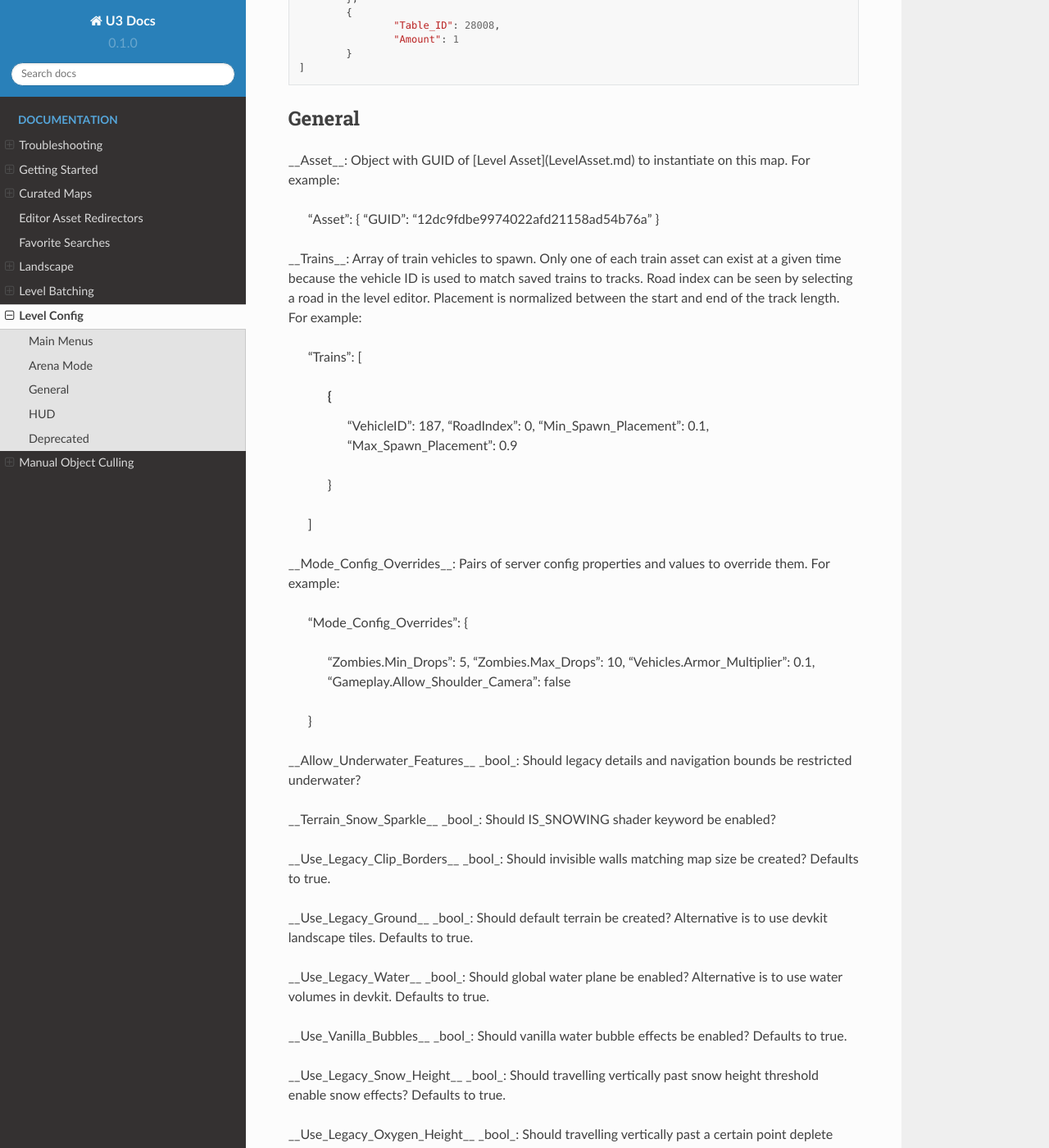
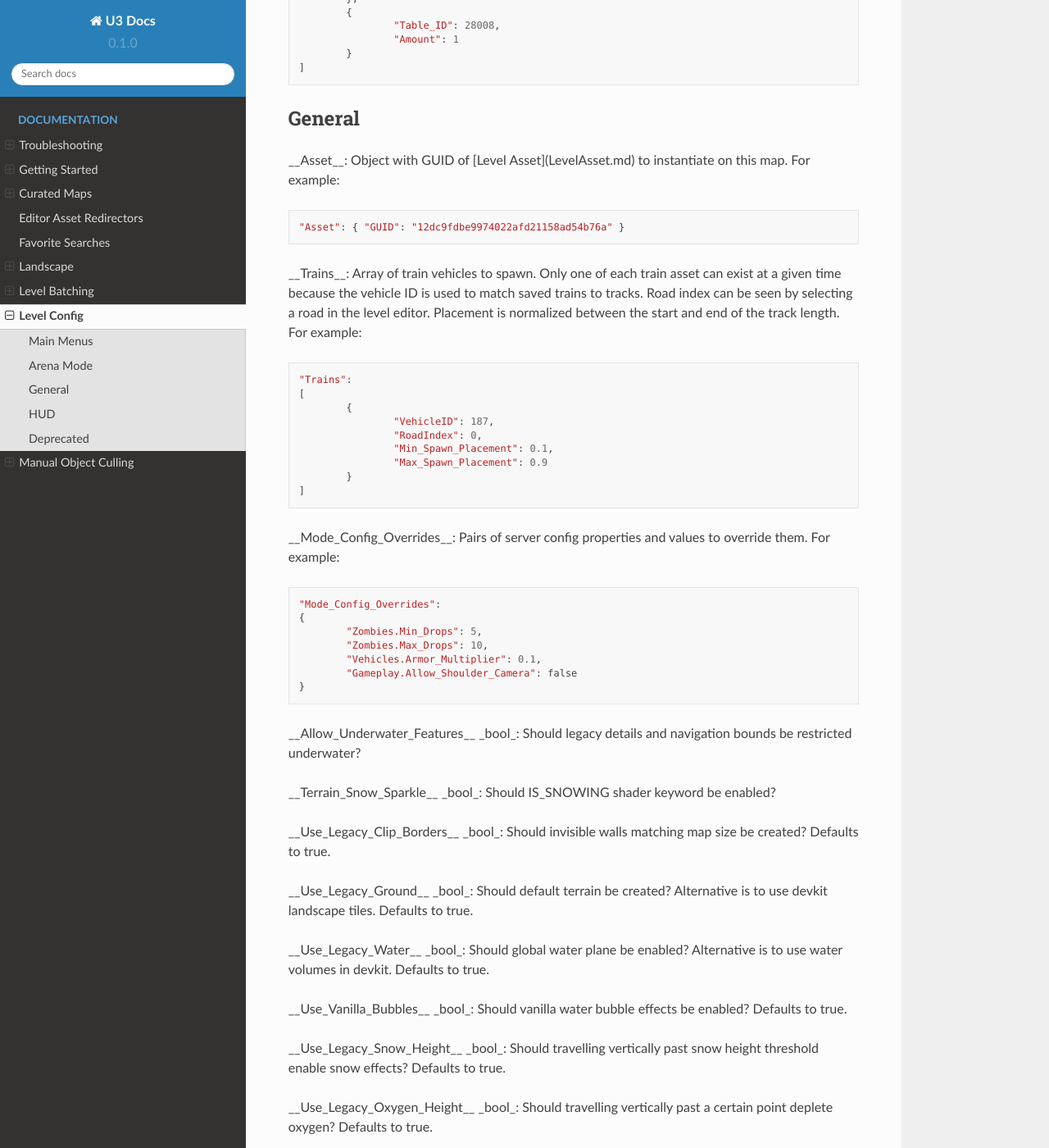
Before and after one commit to MoltonMontro/TestDocs, a Sphinx documentation site: the page built from docs/source/LevelConfig.rst, in a window 1280 px wide and 1400 px high, scrolled down 1267 px. Shown: the whole window at 82% size. Built offline with Sphinx 7.4.7 and the Read the Docs theme 2.0.0, drawn with Linux system fonts in a browser that asks for light colours.

```diff
--- a/docs/source/LevelConfig.rst
+++ b/docs/source/LevelConfig.rst
@@ -47,11 +47,11 @@ Arena Mode
 General
 -------
 
-__Asset__: Object with GUID of [Level Asset](LevelAsset.md) to instantiate on this map. For example:
+__Asset__: Object with GUID of [Level Asset](LevelAsset.md) to instantiate on this map. For example::
 
 	"Asset": { "GUID": "12dc9fdbe9974022afd21158ad54b76a" }
 
-__Trains__: Array of train vehicles to spawn. Only one of each train asset can exist at a given time because the vehicle ID is used to match saved trains to tracks. Road index can be seen by selecting a road in the level editor. Placement is normalized between the start and end of the track length. For example:
+__Trains__: Array of train vehicles to spawn. Only one of each train asset can exist at a given time because the vehicle ID is used to match saved trains to tracks. Road index can be seen by selecting a road in the level editor. Placement is normalized between the start and end of the track length. For example::
 
 	"Trains":
 	[
@@ -63,7 +63,7 @@ __Trains__: Array of train vehicles to spawn. Only one of each train asset can e
 		}
 	]
 
-__Mode_Config_Overrides__: Pairs of server config properties and values to override them. For example:
+__Mode_Config_Overrides__: Pairs of server config properties and values to override them. For example::
 
 	"Mode_Config_Overrides":
 	{
```
